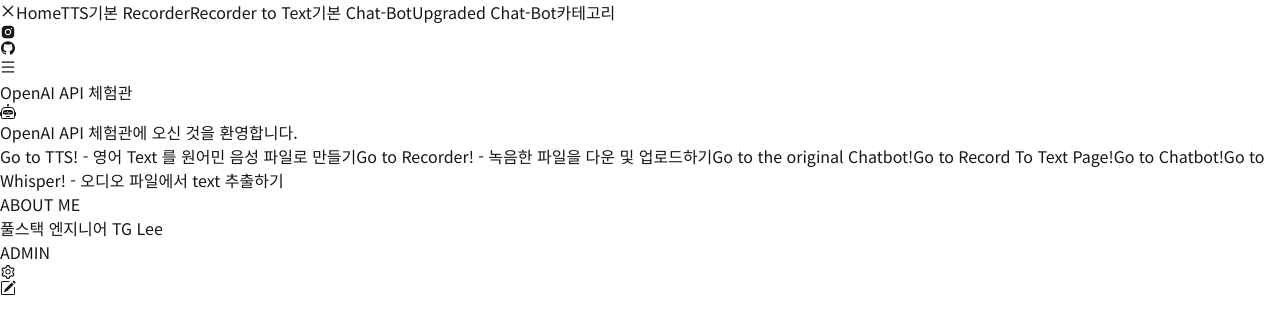
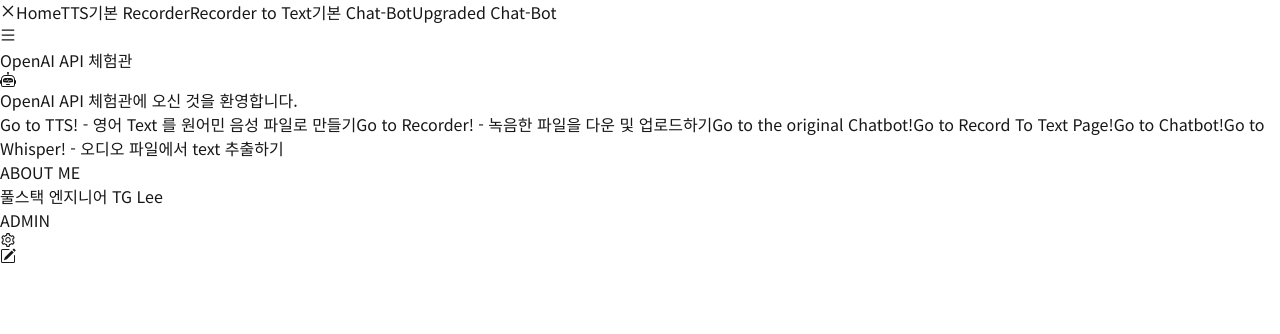
Before and after one commit to 82orez/openai-api-practice, a Next.js app: page / in a window 1280 px wide. Shown: the top 334 px of the page. Built offline with nearby package versions, Linux system fonts and the light colour scheme.

Commit message:
Upgraded chatbot-4

```diff
--- a/src/components/Sidebar.tsx
+++ b/src/components/Sidebar.tsx
@@ -13,7 +13,7 @@
       <button className={"absolute right-5 top-5 text-3xl lg:hidden"} onClick={toggle} data-cy={"sidebarClose"}>
         <AiOutlineClose />
       </button>
-      <Link href={"/"} className="w-48 font-medium text-gray-600 hover:underline" onClick={toggle}>
+      <Link href={"/"} className="w-48 text-xl font-bold text-gray-600 hover:underline" onClick={toggle}>
         Home
       </Link>
 
@@ -36,14 +36,14 @@
         Upgraded Chat-Bot
       </Link>
 
-      <Link href={"/"} onClick={toggle} className={"hover:underline"}>
-        카테고리
-      </Link>
+      {/*<Link href={"/"} onClick={toggle} className={"hover:underline"}>*/}
+      {/*  카테고리*/}
+      {/*</Link>*/}
 
-      <div className="mt-10 flex items-center gap-4">
-        <IconButton Icon={AiFillInstagram} component={Link} label="instagramLink" href="https://www.instagram.com/dhoonjang" target="_blank" />
-        <IconButton Icon={AiFillGithub} component={Link} label="githubLink" href="https://www.github.com/dhoonjang" target="_blank" />
-      </div>
+      {/*<div className="mt-10 flex items-center gap-4">*/}
+      {/*  <IconButton Icon={AiFillInstagram} component={Link} label="instagramLink" href="https://www.instagram.com/dhoonjang" target="_blank" />*/}
+      {/*  <IconButton Icon={AiFillGithub} component={Link} label="githubLink" href="https://www.github.com/dhoonjang" target="_blank" />*/}
+      {/*</div>*/}
     </div>
   );
 }
```
